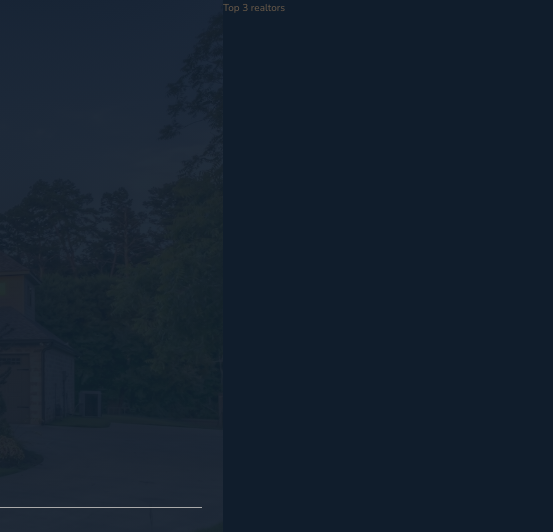
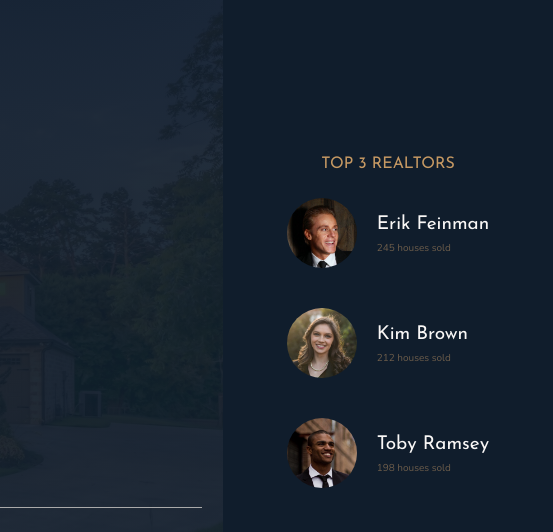
Before and after one commit to jjiang0595/CSS-SASS, a website: page Advanced_CSS_and_SASS/Nexter/index.html in a window 1280 px wide. Shown: the top 532 px of the page, 727-1280 px from the left. Drawn offline with nearby package versions, Linux system fonts and the light colour scheme.

Commit message:
building realtors section

```diff
--- a/Advanced_CSS_and_SASS/Nexter/index.html
+++ b/Advanced_CSS_and_SASS/Nexter/index.html
@@ -31,7 +31,28 @@
     </header>
 
     <div class="realtors">
-        Top 3 realtors
+        <h3 class="heading-3">Top 3 Realtors</h3>
+        <div class="realtors__list">
+            <img src="img/realtor-1.jpeg" alt="Realtor 1" class="realtors__img">
+            <div class="realtors__details">
+                <h4 class="heading-4 heading-4--light">Erik Feinman</h4>
+                <p class="realtors_sold">245 houses sold</p>
+            </div>
+
+            <img src="img/realtor-2.jpeg" alt="Realtor 2" class="realtors__img">
+            <div class="realtors__details">
+                <h4 class="heading-4 heading-4--light">Kim Brown</h4>
+                <p class="realtors_sold">212 houses sold</p>
+            </div>
+
+            <img src="img/realtor-3.jpeg" alt="Realtor 2" class="realtors__img">
+            <div class="realtors__details">
+                <h4 class="heading-4 heading-4--light">Toby Ramsey</h4>
+                <p class="realtors_sold">198 houses sold</p>
+            </div>
+
+
+        </div>
     </div>
 
     <section class="features">
--- a/Advanced_CSS_and_SASS/Nexter/sass/_realtors.scss
+++ b/Advanced_CSS_and_SASS/Nexter/sass/_realtors.scss
@@ -1,4 +1,31 @@
 .realtors {
   background-color: $color-secondary;
   grid-column: col-start 7 / full-end;
+  padding: 3rem;
+
+  display: grid;
+  align-content: center;
+  justify-content: center;
+  justify-items: center;
+  gap: 2rem;
+
+  &__list {
+    display: grid;
+    grid-template-columns: min-content max-content;
+    grid-column-gap: 2rem;
+    grid-row-gap: 5vh;
+    align-items: center;
+  }
+
+  &__img {
+    width: 7rem;
+    border-radius: 50%;
+    display: block;
+  }
+
+  &__sold {
+    text-transform: uppercase;
+    color: $color-grey-light-2;
+    margin-top: -3px;
+  }
 }
```
Also changed, not shown: Advanced_CSS_and_SASS/Nexter/css/style.css, Advanced_CSS_and_SASS/Nexter/sass/_header.scss (line endings or trailing spaces), Advanced_CSS_and_SASS/Nexter/sass/main.css.
